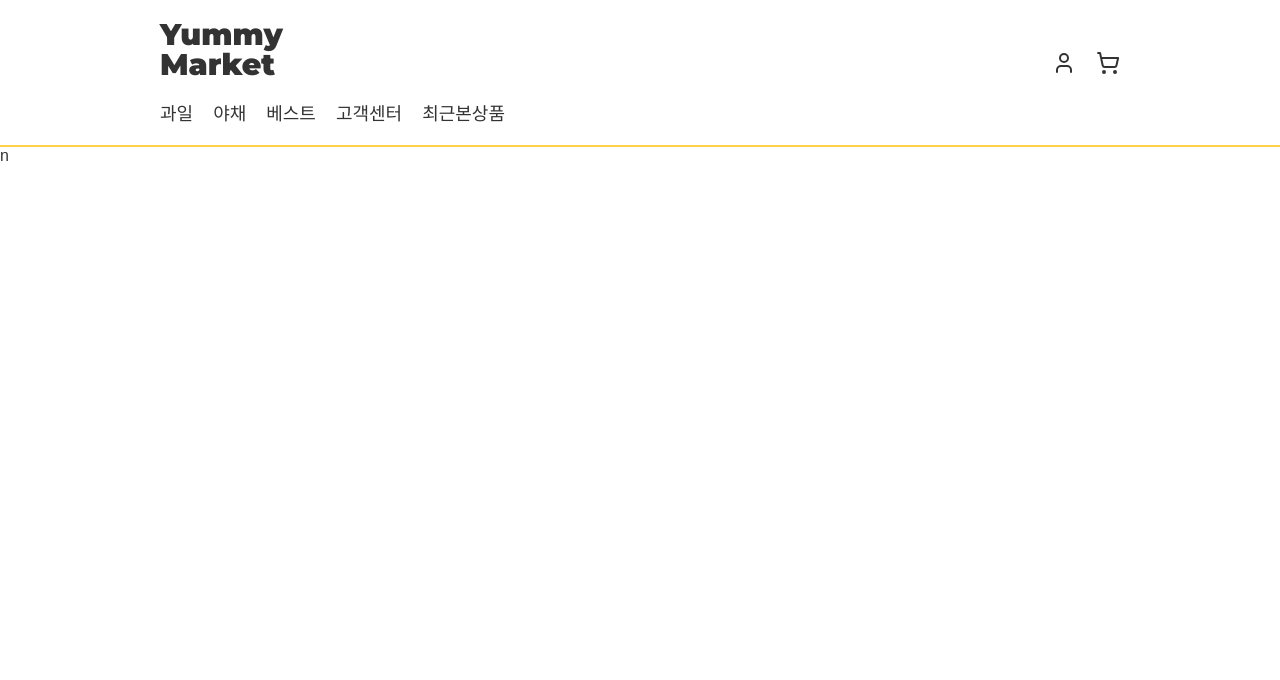
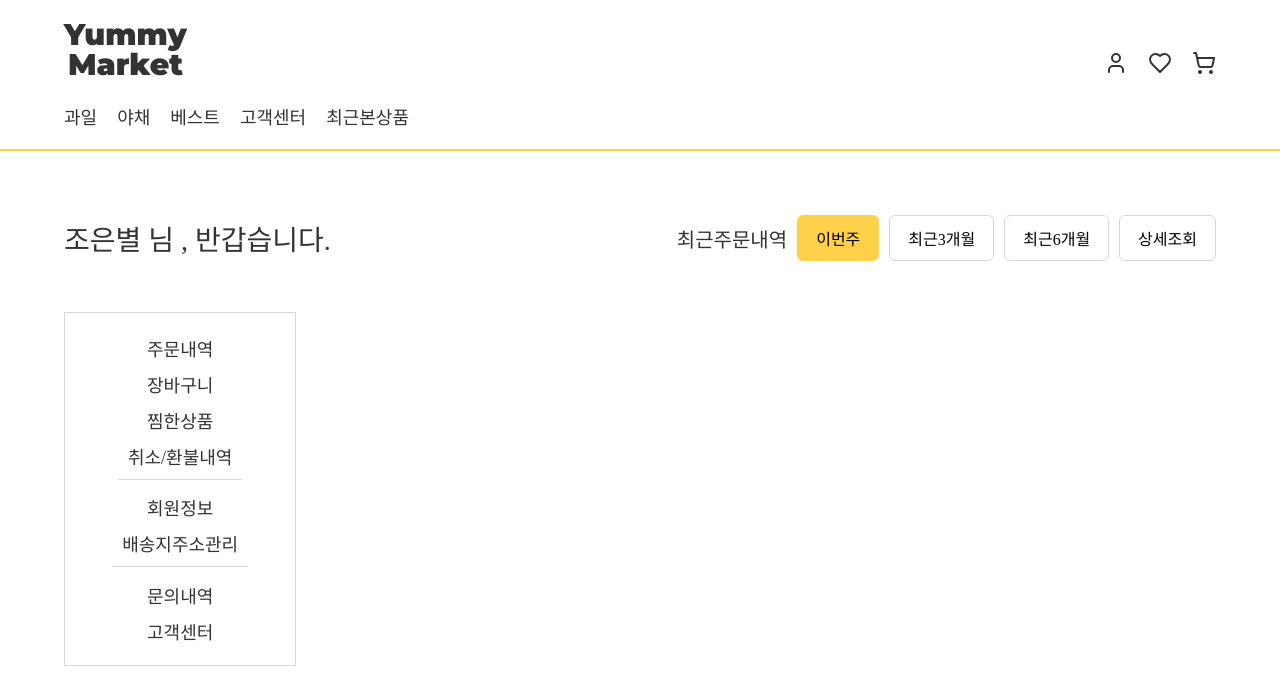
Before and after one commit to seven2762/yummy, a React (Create React App) app in the folder Frontend/yummy_market/: page /mypage in a window 1280 px wide. Shown: the top 680 px of the page. Built offline with nearby package versions, Linux system fonts and the light colour scheme; a web font is replaced by a local one.

Commit message:
마이페이지 ui 추가 / 기본 마이페이지 메뉴 및 기능 추가중

```diff
--- a/Frontend/yummy_market/src/App.tsx
+++ b/Frontend/yummy_market/src/App.tsx
@@ -10,6 +10,7 @@ import Home from './pages/Home'
 import Signup from './pages/Signup'
 import HeaderComp from "./components/header/Header";
 import Login from "./pages/Login";
+import Mypage from "./pages/Mypage";
 
 function App() {
   return (
@@ -20,8 +21,9 @@ function App() {
           <Route path='/' element={<Home/>}/>
           <Route path='/login' element={<Login />} />
           <Route path='/signup' element={<Signup />} />
+          <Route path='/mypage' element={<Mypage />} />
         </Routes>
-n
+
       </BrowserRouter>
 
   );
--- a/Frontend/yummy_market/src/components/header/Logo.tsx
+++ b/Frontend/yummy_market/src/components/header/Logo.tsx
@@ -1,4 +1,4 @@
-import { User,ShoppingCart } from 'lucide-react';
+import { User,ShoppingCart,Heart } from 'lucide-react';
 import { useNavigate } from 'react-router-dom';
 
 
@@ -13,7 +13,7 @@ export default function Logo(){
   return(
       <>
         <h1 className="w-100 row-flex align-end between mb-2">
-          <a href="/" className="montserrat-extra-bold fs-30 ">
+          <a href="/" className="montserrat-extra-bold fs-30  txt-center">
        Yummy
             <br/>
     Market
@@ -27,6 +27,14 @@ export default function Logo(){
             </div>
             <div className="row-flex-center gap-3">
               <div className="cart_icon pointer">
+                <Heart />
+              </div>
+              {/*<a href="" className="gmarket-medium fs-18 ">찜한상품</a>*/}
+
+            </div>
+
+            <div className="row-flex-center gap-3">
+              <div className="cart_icon pointer">
               <ShoppingCart />
               </div>
               {/*<a href="" className="gmarket-medium fs-18 ">장바구니</a>*/}
--- /dev/null
+++ b/Frontend/yummy_market/src/components/mypage/MyContents.tsx
@@ -0,0 +1,16 @@
+import React, {useState, useEffect} from 'react';
+import {Eye, EyeOff, LogIn, User, Lock} from 'lucide-react';
+
+
+export default function MyContents() {
+
+
+  return (
+      <>
+        <div className="my-contents-wrap w-80">
+
+        </div>
+      </>
+  );
+
+}
--- /dev/null
+++ b/Frontend/yummy_market/src/components/mypage/Mynav.tsx
@@ -0,0 +1,34 @@
+import React, {useState, useEffect} from 'react';
+import {Eye, EyeOff, LogIn, User, Lock} from 'lucide-react';
+
+
+export default function Mynav() {
+
+
+  return (
+      <>
+        <div className="my-side-nav bd-d7 w-20  pt-1 pb-1">
+          <div className="col-flex flex-center gmarket-medium fs-18 ">
+
+            <div className="my-side-nav_1 col-flex flex-center  bd-bottom-d7 gap-5 mb-2">
+              <a href="">주문내역</a>
+              <a href="">장바구니</a>
+              <a href="">찜한상품</a>
+              <a href="">취소/환불내역</a>
+            </div>
+
+            <div className="my-side-nav_1 col-flex flex-center bd-bottom-d7 gap-5 mb-2" >
+              <a href="">회원정보</a>
+              <a href="">배송지주소관리</a>
+            </div>
+
+            <div className="my-side-nav_1 col-flex flex-center gap-5">
+              <a href="">문의내역</a>
+              <a href="">고객센터</a>
+            </div>
+          </div>
+        </div>
+      </>
+  );
+
+}
--- /dev/null
+++ b/Frontend/yummy_market/src/components/mypage/Profile.tsx
@@ -0,0 +1,35 @@
+import React, {useState, useEffect} from 'react';
+import {Eye, EyeOff, LogIn, User, Lock} from 'lucide-react';
+
+
+export default function Profile(){
+
+
+  return(
+      <>
+        <div className="center mb-4">
+          <div className="my-profile row-flex-center
+          flex-wrap between">
+
+            <span className="gmarket-medium fs-28 ">
+조은별 님 , 반갑습니다.
+          </span>
+
+            <div className="">
+              <div className="row-flex-center gap-5 gmarket-medium fs-20">
+                최근주문내역
+                <button className="my_profile_btn gmarket-medium fs-16 on ">이번주</button>
+                <button className="my_profile_btn gmarket-medium fs-16">최근3개월</button>
+                <button className="my_profile_btn gmarket-medium fs-16">최근6개월</button>
+                <button className="my_profile_btn gmarket-medium fs-16">상세조회</button>
+              </div>
+            </div>
+
+          </div>
+
+        </div>
+
+      </>
+  );
+
+}
--- /dev/null
+++ b/Frontend/yummy_market/src/pages/Mypage.tsx
@@ -0,0 +1,24 @@
+
+import React from "react";
+import Profile from "../components/mypage/Profile";
+import Mynav from "../components/mypage/Mynav";
+import MyContents from "../components/mypage/MyContents";
+
+import '../styles/mypage.css'
+
+
+export default function Mypage(){
+  return(
+      <>
+        <div className="my-page pt-5 pb-5" >
+          <Profile/>
+
+          <div className="center">
+            <Mynav/>
+            <MyContents />
+          </div>
+        </div>
+
+      </>
+  );
+}
--- a/Frontend/yummy_market/src/styles/default.css
+++ b/Frontend/yummy_market/src/styles/default.css
@@ -40,7 +40,7 @@ input[type='button'], a {
 }
 
 .center {
-  width: 75%;
+  width: 78.5%;
   margin: 0 auto;
 }
 
@@ -103,7 +103,7 @@ button {
 /*!* mobile *!*/
 @media screen and (max-width: 767px) {
   .center {
-    width: 95%;
+    width: 90%;
   }
 
 }
@@ -111,7 +111,7 @@ button {
 /*!* tablet *!*/
 @media screen and (min-width: 768px) and (max-width: 1024px) {
   .center {
-    width: 95%;
+    width: 90%;
   }
 
   /*  input[type='text'],*/
@@ -129,9 +129,9 @@ button {
   /*  }*/
 }
 
-/*!* pc *!*/
-/*@media screen and (min-width: 1025px) and (max-width: 1400px) {*/
-/*  .center {*/
-/*    width: 1000px;*/
-/*  }*/
-/*}*/
+/* pc */
+@media screen and (min-width: 1025px) and (max-width: 1400px) {
+  .center {
+    width: 90%;
+  }
+}
--- a/Frontend/yummy_market/src/styles/header.css
+++ b/Frontend/yummy_market/src/styles/header.css
@@ -18,21 +18,21 @@ header h1{
   font-weight: bold;
 }
 
-.hd_nav a::before {
-  content: '';
-  position: absolute;
-  width: 0;
-  height: 15px;
-  bottom: 5px;
-  left: 0;
-  background-color: rgba(253, 217, 112, 0.67);
-  transition: width 0.5s ease;
-  z-index: -1; /* 가상 요소를 글자 뒤로 보냄 */
-}
+/*.hd_nav a::before {*/
+/*  content: '';*/
+/*  position: absolute;*/
+/*  width: 0;*/
+/*  height: 15px;*/
+/*  bottom: 5px;*/
+/*  left: 0;*/
+/*  background-color: rgba(253, 217, 112, 0.67);*/
+/*  transition: width 0.5s ease;*/
+/*  z-index: -1; !* 가상 요소를 글자 뒤로 보냄 *!*/
+/*}*/
 
-.hd_nav a:hover::before {
-  width: 100%;
-}
+/*.hd_nav a:hover::before {*/
+/*  width: 100%;*/
+/*}*/
 
 .logo_first {
   /*color: #ffd14b;*/
--- /dev/null
+++ b/Frontend/yummy_market/src/styles/mypage.css
@@ -0,0 +1,53 @@
+  .my_profile_btn
+  {
+    display: inline-block;
+    padding: 10px 18px ;
+    border: 1px solid #d7d7d7;
+    border-radius: 6px;
+    background-color: #fff;
+    text-align: center;
+    box-sizing: border-box;
+    transition : all 0.3s ease;
+  }
+  .my_profile_btn:hover{
+    border: 1px solid #ffd14b;
+    background:  #ffd14b;
+  }
+
+  .my_profile_btn.on{
+    border: 1px solid #ffd14b;
+    background:  #ffd14b;
+  }
+
+  .my-side-nav_1{
+    padding: 10px ;
+  }
+
+  .my-side-nav_1 a {
+    position: relative;
+    text-decoration: none;
+    transition: all 0.3s ease;
+    z-index: 2;
+    display: inline; /* 인라인 요소로 변경 */
+    width: auto; /* 너비를 자동으로 설정 */
+  }
+
+  .my-side-nav_1 a:hover{
+    font-weight: bold;
+  }
+
+  .my-side-nav_1 a::before {
+    content: '';
+    position: absolute;
+    width: 0;
+    height: 15px;
+    bottom: 5px;
+    left: 0;
+    background-color: rgba(253, 217, 112, 0.67);
+    transition: width 0.5s ease;
+    z-index: -1; /* 가상 요소를 글자 뒤로 보냄 */
+  }
+
+  .my-side-nav_1 a:hover::before {
+    width: 100%;
+  }
```
